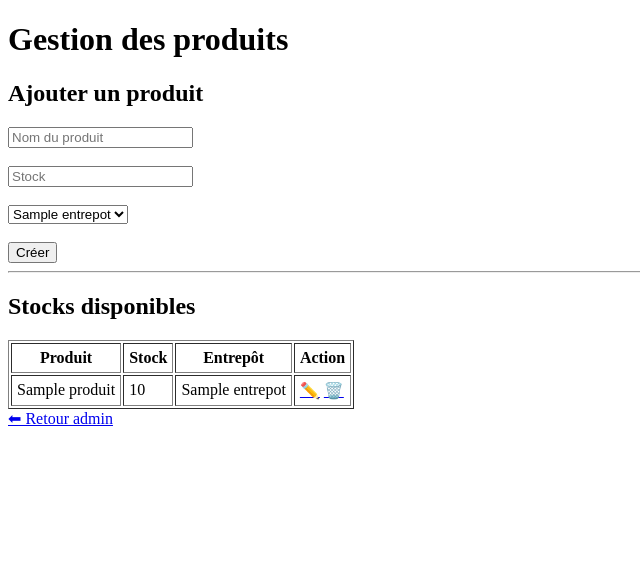
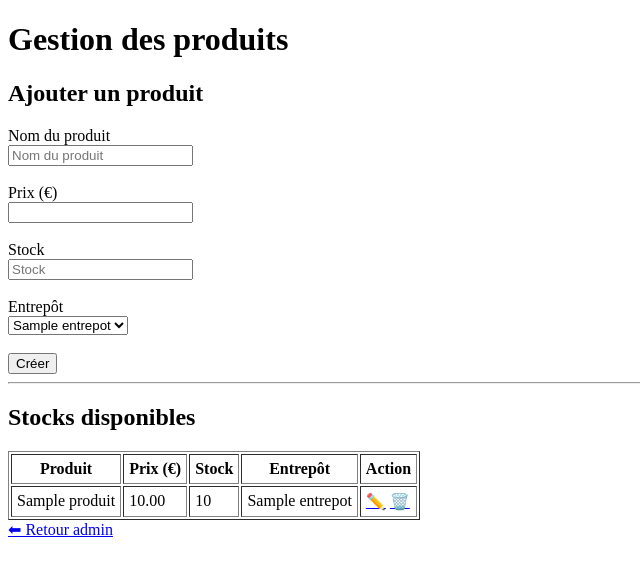
Before and after one commit to ilha92/drivncook, a PHP site: page /admin/produits.php in a window 1280 px wide. Shown: the top 576 px of the page, without its empty margins (0-640 px from the left). Run offline with PHP 8.4, Linux system fonts and the light colour scheme; the visitor is signed in with stand-in values (Sample User, id 1); tables that the repository leaves empty or names only in its code hold one stand-in row (values such as "Sample post").

Commit message:
mise a jours de la page produit coté franchises et admin

```diff
--- a/public/admin/produits.php
+++ b/public/admin/produits.php
@@ -19,6 +19,7 @@ if ($_SERVER["REQUEST_METHOD"] === "POST") {
     Produit::create(
         $pdo,
         $_POST["nom"],
+        $_POST["prix"],
         $_POST["stock"],
         $_POST["entrepot_id"]
     );
@@ -30,6 +31,7 @@ if ($action === "edit" && $id && $_SERVER["REQUEST_METHOD"] === "POST") {
     Produit::updateByAdmin(
         $pdo,
         $_POST["nom"],
+        $_POST["prix"],
         $_POST["stock"],
         $_POST["entrepot_id"],
         $id
@@ -64,9 +66,13 @@ $entrepots = Produit::getEntrepots($pdo);
 <h2>Ajouter un produit</h2>
 
 <form method="POST">
+    <label>Nom du produit</label><br>
     <input name="nom" placeholder="Nom du produit" required><br><br>
+    <label>Prix (€)</label><br>
+    <input type="number" name="prix" step="0.01" required><br><br>
+    <label>Stock</label><br>
     <input type="number" name="stock" placeholder="Stock" min="0" required><br><br>
-
+    <label>Entrepôt</label><br>
     <select name="entrepot_id" required>
         <?php foreach ($entrepots as $e): ?>
             <option value="<?= $e["id"] ?>"><?= $e["nom"] ?></option>
@@ -90,6 +96,7 @@ endif; ?>
 <table border="1" cellpadding="5">
 <tr>
     <th>Produit</th>
+    <th>Prix (€)</th>
     <th>Stock</th>
     <th>Entrepôt</th>
     <th>Action</th>
@@ -98,6 +105,7 @@ endif; ?>
 <?php foreach ($produits as $p): ?>
 <tr>
     <td><?= $p["nom"] ?></td>
+    <td><?= number_format($p["prix"], 2) ?></td>
     <td><?= $p["stock"] ?></td>
     <td><?= $p["entrepot"] ?></td>
     <td><a href="?action=edit&id=<?= $p["id"] ?>">✏️</a>
@@ -115,8 +123,13 @@ $produits = Produit::getById($pdo, $id);
 <h2>Modifier le produit</h2>
 
 <form method="POST">
+    <label>Nom du produit</label><br>
     <input name="nom" value="<?= htmlspecialchars($produits["nom"]) ?>"><br><br>
+    <label>Prix (€)</label><br>
+    <input name="prix" value="<?= htmlspecialchars($produits["prix"]) ?>"><br><br>
+    <label>Stock</label><br>
     <input name="stock" value="<?= htmlspecialchars($produits["stock"]) ?>"><br><br>
+    <label>Entrepôt</label><br>
     <input name="entrepot_id" value="<?= htmlspecialchars($produits["entrepot_id"]) ?>"><br><br>
     <button>Enregistrer</button>
 </form>
--- a/src/models/Produit.php
+++ b/src/models/Produit.php
@@ -27,23 +27,23 @@ class Produit
     }
 
     // Créer un produit
-    public static function create($pdo, $nom, $stock, $entrepot_id)
+    public static function create($pdo, $nom, $prix, $stock, $entrepot_id)
     {
         $stmt = $pdo->prepare(
-            "INSERT INTO produits (nom, stock, entrepot_id)
-             VALUES (?, ?, ?)"
+            "INSERT INTO produits (nom, prix, stock, entrepot_id)
+             VALUES (?, ?, ?, ?)"
         );
-        return $stmt->execute([$nom, $stock, $entrepot_id]);
+        return $stmt->execute([$nom, $prix, $stock, $entrepot_id]);
     }
 
     // Modification complète par l'admin
-    public static function updateByAdmin($pdo, $nom, $stock, $entrepot_id, $id)
+    public static function updateByAdmin($pdo, $nom, $prix, $stock, $entrepot_id, $id)
     {
         $sql = "UPDATE produits
-                SET nom = ?, stock = ?, entrepot_id = ?
+                SET nom = ?, prix = ?, stock = ?, entrepot_id = ?
                 WHERE id = ?";
         $stmt = $pdo->prepare($sql);
-        return $stmt->execute([$nom, $stock, $entrepot_id, $id]);
+        return $stmt->execute([$nom, $prix, $stock, $entrepot_id, $id]);
     }
 
     // Suppression par l'admin
```
Also changed, not shown: assets/js/produits.js (added, +8 -0 lines), public/franchise/commandes.php (+9 -4 lines), src/models/Commande.php (+16 -3 lines).
